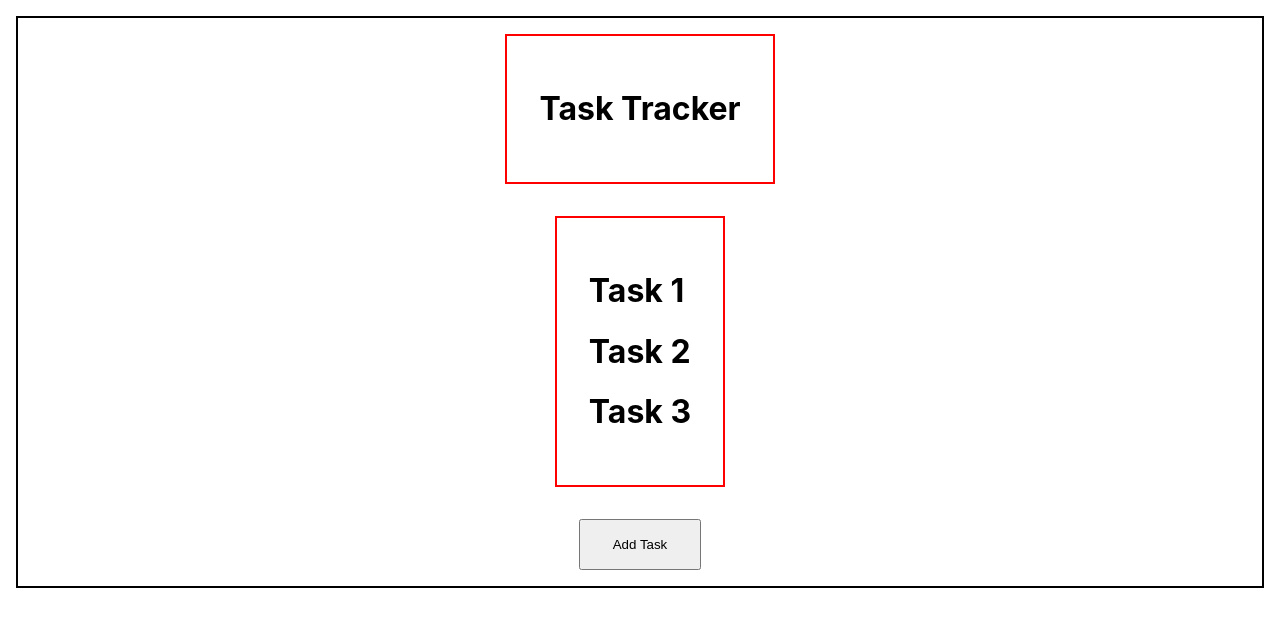
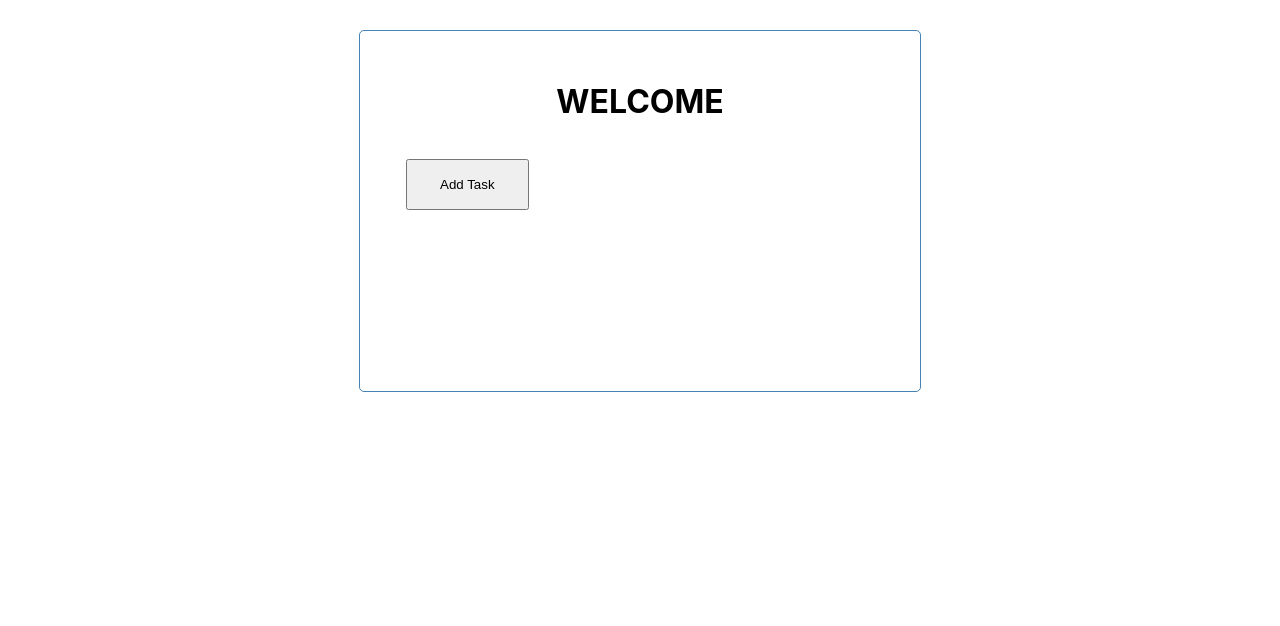
Before and after one commit to rhysmoggs/react-task-app, a React (Create React App) app: page / in a window 1280 px wide. Shown: the top 626 px of the page. Built offline with nearby package versions, Linux system fonts and the light colour scheme.

Commit message:
remove components, center wrapper

```diff
--- a/src/App.js
+++ b/src/App.js
@@ -1,12 +1,10 @@
 import Header from './components/Header'
-import Content from './components/Content'
 import Button from './components/Button'
 
 const App = () => {
   return (
     <div className='wrapper'>
       <Header />
-      <Content />
       <Button testProp='yaaay' />
     </div>
   )
--- a/src/components/Content.js
+++ /dev/null
@@ -1,11 +0,0 @@
-const Content = () => {
-  return (
-    <div className='container'>
-      <h1>Task 1</h1>
-      <h1>Task 2</h1>
-      <h1>Task 3</h1>
-    </div>
-  )
-}
-
-export default Content
--- a/src/components/Header.js
+++ b/src/components/Header.js
@@ -1,9 +1,9 @@
-const Header = () => {
+const Button = () => {
   return (
-    <header className='container'>
-      <h1>Task Tracker</h1>
+    <header>
+      <h1>Welcome</h1>
     </header>
   )
 }
 
-export default Header
+export default Button
--- a/src/index.css
+++ b/src/index.css
@@ -12,24 +12,24 @@ code {
     monospace;
 }
 
+.wrapper {
+  max-width: 500px;
+  margin: 30px auto;
+  overflow: auto;
+  min-height: 300px;
+  border: 1px solid steelblue;
+  padding: 30px;
+  border-radius: 5px;
+}
+
+header {
+  display: flex;
+  align-items: center;
+  justify-content: center;
+  text-transform: uppercase;
+}
+
 button {
   margin: 1rem;
   padding: 1rem 2rem;
 }
-
-.wrapper {
-  border: solid black 2px;
-  display: flex;
-  align-items: center;
-  justify-content: center;
-  flex-direction: column;
-  margin: 1rem;
-}
-
-.container {
-  border: solid red 2px;
-  max-width: 100%;
-  height: auto;
-  padding: 2rem;
-  margin: 1rem;
-}
```
